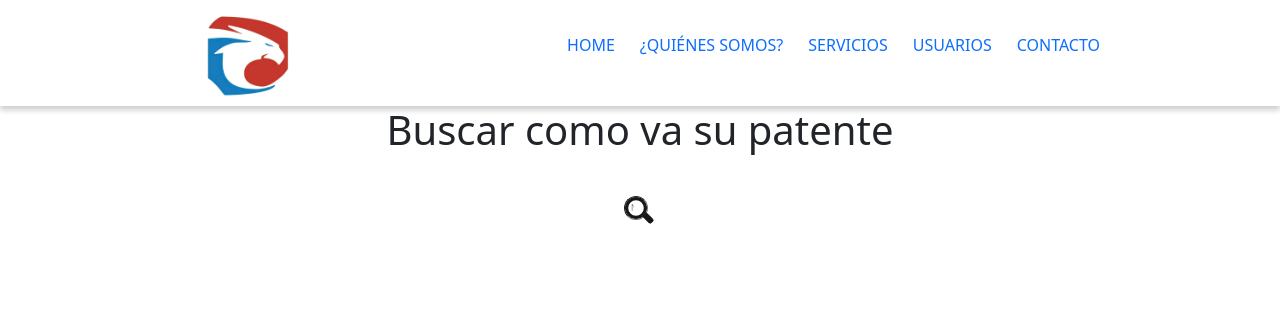
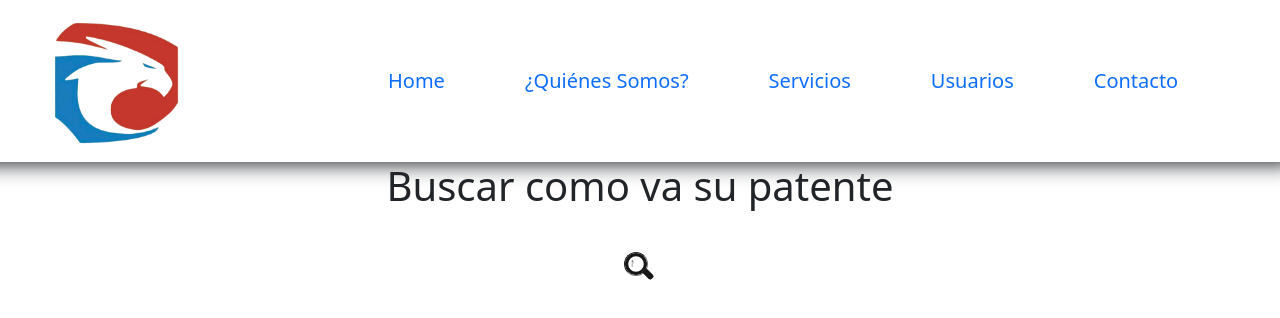
Before and after one commit to grupoaguila/GrupoAguila1, a React (Create React App) app: page / in a window 1280 px wide. Shown: the top 318 px of the page. Built offline with nearby package versions, Linux system fonts and the light colour scheme; no server answers; the database is empty; what react-bootstrap-table2-filter would draw is missing.

Commit message:
new nav bar

```diff
--- a/src/App.js
+++ b/src/App.js
@@ -1,6 +1,7 @@
 import "./App.css";
 import { Routes, Route } from "react-router-dom";
 import NavBar from "./Componets/NavBar/NavBar";
+import NavBarTest from "./Componets/NavBar/NavBarTest";
  import Contacto from "./Componets/Contact/Contacto";
  import Home from "./Componets/Home/Home";
 import Users from "./Componets/Users/Users";
@@ -14,7 +15,7 @@ import TableTest from "./Componets/tableTest/TableTest";
 function App() {
   return (
     <div className="App">
-      <NavBar />
+      <NavBarTest />
       <Routes>
         <Route path="/" element={<Home />} />
         <Route path="/servicios" element={<Contacto />} />
--- a/src/Componets/NavBar/NavBar.jsx
+++ b/src/Componets/NavBar/NavBar.jsx
@@ -1,7 +1,7 @@
 import React, { useEffect } from "react";
 import { NavLink } from "react-router-dom";
 import logo from "../../assets/logo2.png";
-import "./NavBar.css";
+
 
 function NavBar() {
 
--- /dev/null
+++ b/src/Componets/NavBar/NavBarTest.css
@@ -0,0 +1,43 @@
+.navBarContainer{
+    /* border-bottom: 1px solid black; */
+    box-shadow: -4px -16px 20px 18px;
+}
+.navbar-nav{
+    margin-left: 5rem;
+}
+.listNavBar{
+    display: flex;
+}
+.navBarLinks{
+    margin-left: 5rem;
+    font-size: 20px;
+}
+
+.LogoNavBar{
+    width: 200px;
+}
+
+@media screen and (max-width: 1200px) {
+
+    .LogoNavBar{
+        width: 150px;
+    }
+    .navbar-nav{
+        margin-left: none;
+    }
+    .navBarLinks{
+        margin-left: 2rem;
+
+    }
+}
+
+@media screen and (max-width: 720px) {
+    .listNavBar{
+        display: flex;
+        flex-direction: column;
+    }
+    .navBarLinks{
+        margin-left: -2rem;
+
+    }
+}
--- /dev/null
+++ b/src/Componets/NavBar/NavBarTest.jsx
@@ -0,0 +1,54 @@
+
+import Container from 'react-bootstrap/Container';
+
+import Nav from 'react-bootstrap/Nav';
+import Navbar from 'react-bootstrap/Navbar';
+
+import { NavLink } from "react-router-dom";
+import logo from "../../assets/logo2.png";
+import './NavBarTest.css'
+
+
+
+
+function NavScrollExample() {
+    return (
+        <Navbar className='navBarContainer' expand="lg">
+            <Container fluid>
+                <Navbar.Brand><img src={logo} className="LogoNavBar" /></Navbar.Brand>
+
+                <Navbar.Toggle aria-controls="navbarScroll" />
+                <Navbar.Collapse  id="navbarScroll">
+                    <Nav
+                        className="me-auto my-2 my-lg-0"
+                        style={{ maxHeight: '100px' }}
+                        navbarScroll
+                    >
+                        <div className="listNavBar">
+                            <div className='navBarLinks'>
+                                <NavLink to="/">Home</NavLink>
+                            </div>
+                            <div className='navBarLinks'>
+                                <NavLink to="/nosotros">¿Quiénes Somos?</NavLink>
+                            </div >
+                            <div className='navBarLinks'>
+                                <NavLink to="/servicios">Servicios</NavLink>
+                            </div>
+                            <div className='navBarLinks'>
+
+                                <NavLink to="/user">Usuarios</NavLink>
+                            </div>
+                            <div className='navBarLinks'>
+                                <NavLink to="/contacto">Contacto</NavLink>
+                            </div>
+                        </div>
+
+                    </Nav>
+
+                </Navbar.Collapse>
+            </Container>
+        </Navbar>
+    );
+}
+
+export default NavScrollExample;
```
